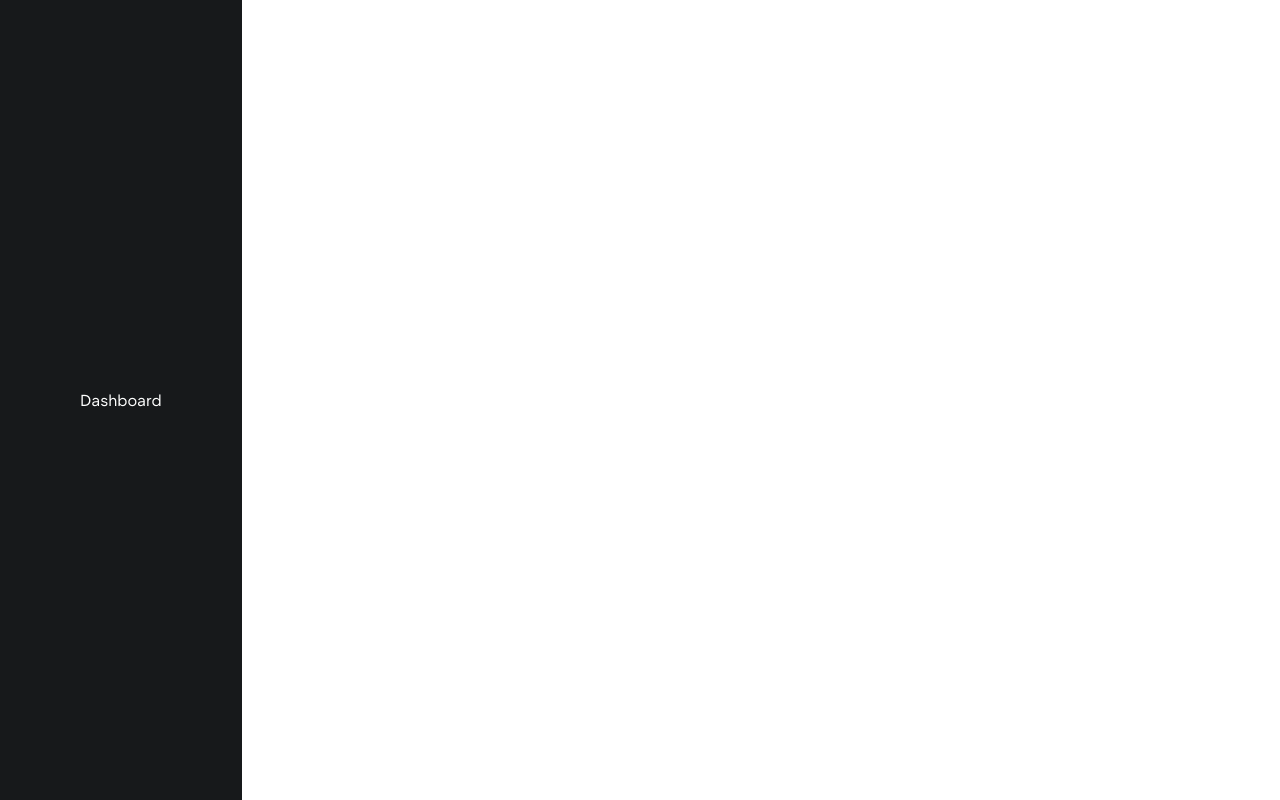
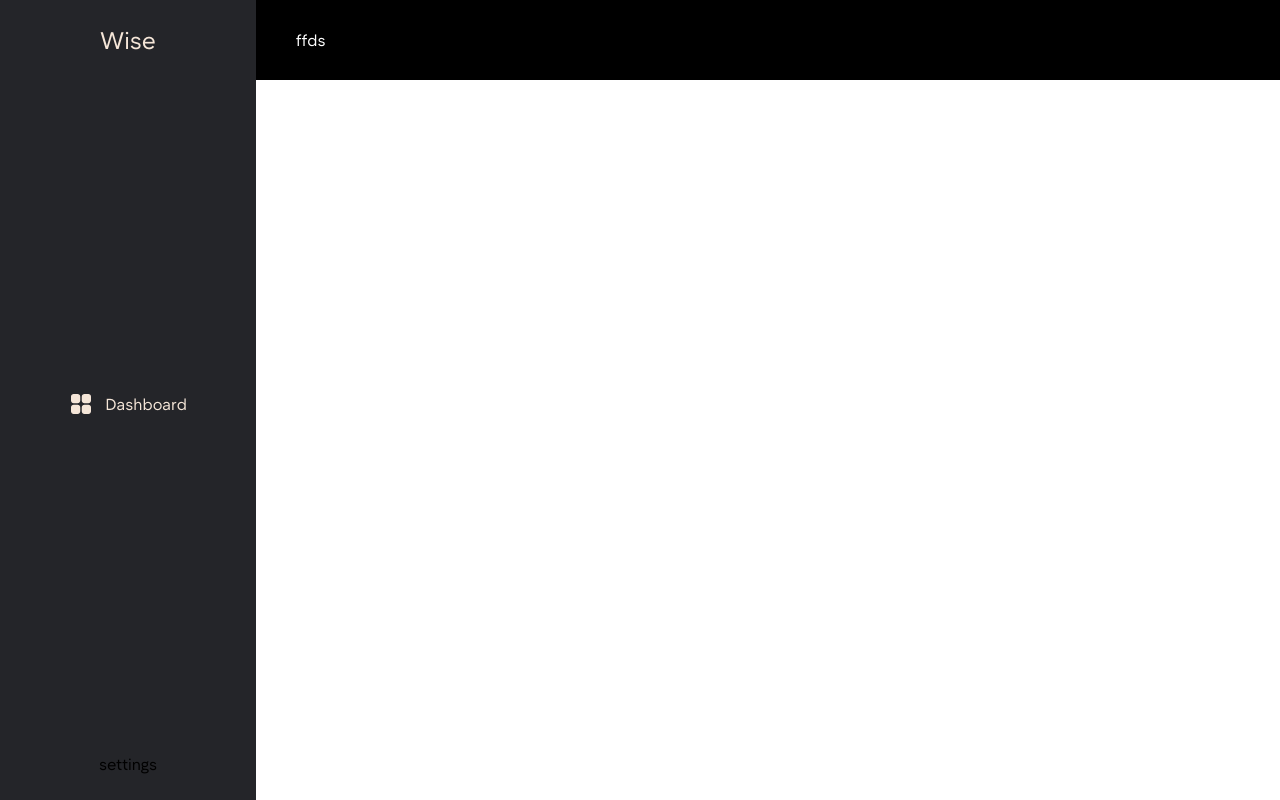
Before and after one commit to Krmzov0/dashbaord, a plain HTML site: page index.html in a window 1280 px wide. Drawn offline with nearby package versions, Linux system fonts and the light colour scheme.

Commit message:
sidebar header

```diff
--- a/index.html
+++ b/index.html
@@ -7,9 +7,28 @@
 
 </head>
 <body class="overflow-x-hidden">
-    <div class="fixed hidden md:flex flex-col justify-center items-center bg-[#17191b] h-screen w-max p-20">
-        <h1 class="text-white">Dashboard</h1>
+    <div class="fixed hidden md:flex flex-col justify-between items-center bg-[#242529] h-screen w-[20%] p-6">
+        <h1 class="text-[#F5E6D8] text-2xl">Wise</h1>
 
+        <div class="flex flex-col gap-y-8 text-[#F5E6D8]">
+            <p class="py-4 rounded-2xl hover:bg-[#F5E6D8]/10 px-10 flex items-center gap-x-3"><svg width="24" height="24" viewBox="0 0 24 24" fill="#F5E6D8" xmlns="http://www.w3.org/2000/svg">
+                <path d="M8.55694 2.75H4.68222C4.16976 2.75 3.6783 2.95357 3.31593 3.31593C2.95357 3.6783 2.75 4.16976 2.75 4.68222V8.55694C2.74999 9.07035 2.95324 9.56288 3.31531 9.92687C3.67738 10.2909 4.16882 10.4967 4.68222 10.4994H8.55694C9.07212 10.4994 9.56621 10.2948 9.9305 9.9305C10.2948 9.56621 10.4994 9.07212 10.4994 8.55694V4.68222C10.4967 4.16882 10.2909 3.67738 9.92687 3.31531C9.56288 2.95324 9.07035 2.74999 8.55694 2.75Z" stroke="#F5E6D8" stroke-width="1.5" stroke-linecap="round" stroke-linejoin="round"/>
+                <path d="M19.3178 2.75H15.443C14.9296 2.74999 14.4371 2.95324 14.0731 3.31531C13.7091 3.67738 13.5033 4.16882 13.5005 4.68222V8.55694C13.5005 9.07212 13.7052 9.56621 14.0695 9.9305C14.4338 10.2948 14.9279 10.4994 15.443 10.4994H19.3178C19.8312 10.4967 20.3226 10.2909 20.6847 9.92687C21.0468 9.56288 21.25 9.07035 21.25 8.55694V4.68222C21.25 4.16976 21.0464 3.6783 20.6841 3.31593C20.3217 2.95357 19.8302 2.75 19.3178 2.75Z" stroke="#F5E6D8" stroke-width="1.5" stroke-linecap="round" stroke-linejoin="round"/>
+                <path d="M19.3178 13.5005H15.443C14.9296 13.5005 14.4371 13.7038 14.0731 14.0659C13.7091 14.4279 13.5033 14.9194 13.5005 15.4328V19.3075C13.5005 19.8227 13.7052 20.3168 14.0695 20.681C14.4338 21.0453 14.9279 21.25 15.443 21.25H19.3178C19.8312 21.2473 20.3226 21.0414 20.6847 20.6774C21.0468 20.3134 21.25 19.8209 21.25 19.3075V15.4328C21.25 14.9203 21.0464 14.4288 20.6841 14.0665C20.3217 13.7041 19.8302 13.5005 19.3178 13.5005Z" stroke="#F5E6D8" stroke-width="1.5" stroke-linecap="round" stroke-linejoin="round"/>
+                <path d="M8.55694 13.5005H4.68222C4.16882 13.5033 3.67738 13.7091 3.31531 14.0731C2.95324 14.4371 2.74999 14.9296 2.75 15.443V19.3178C2.75 19.8302 2.95357 20.3217 3.31593 20.6841C3.6783 21.0464 4.16976 21.25 4.68222 21.25H8.55694C9.07035 21.25 9.56288 21.0468 9.92687 20.6847C10.2909 20.3226 10.4967 19.8312 10.4994 19.3178V15.443C10.4994 14.9279 10.2948 14.4338 9.9305 14.0695C9.56621 13.7052 9.07212 13.5005 8.55694 13.5005Z" stroke="#F5E6D8" stroke-width="1.5" stroke-linecap="round" stroke-linejoin="round"/>
+            </svg>
+                Dashboard</p>
+
+        </div>
+
+        <div>
+            settings
+        </div>
+
+    </div>
+
+    <div class="md:ml-[20%] relative h-20 flex items-center  bg-black px-10">
+        <h1 class="text-white">ffds</h1>
     </div>
 </body>
 </html>
```
